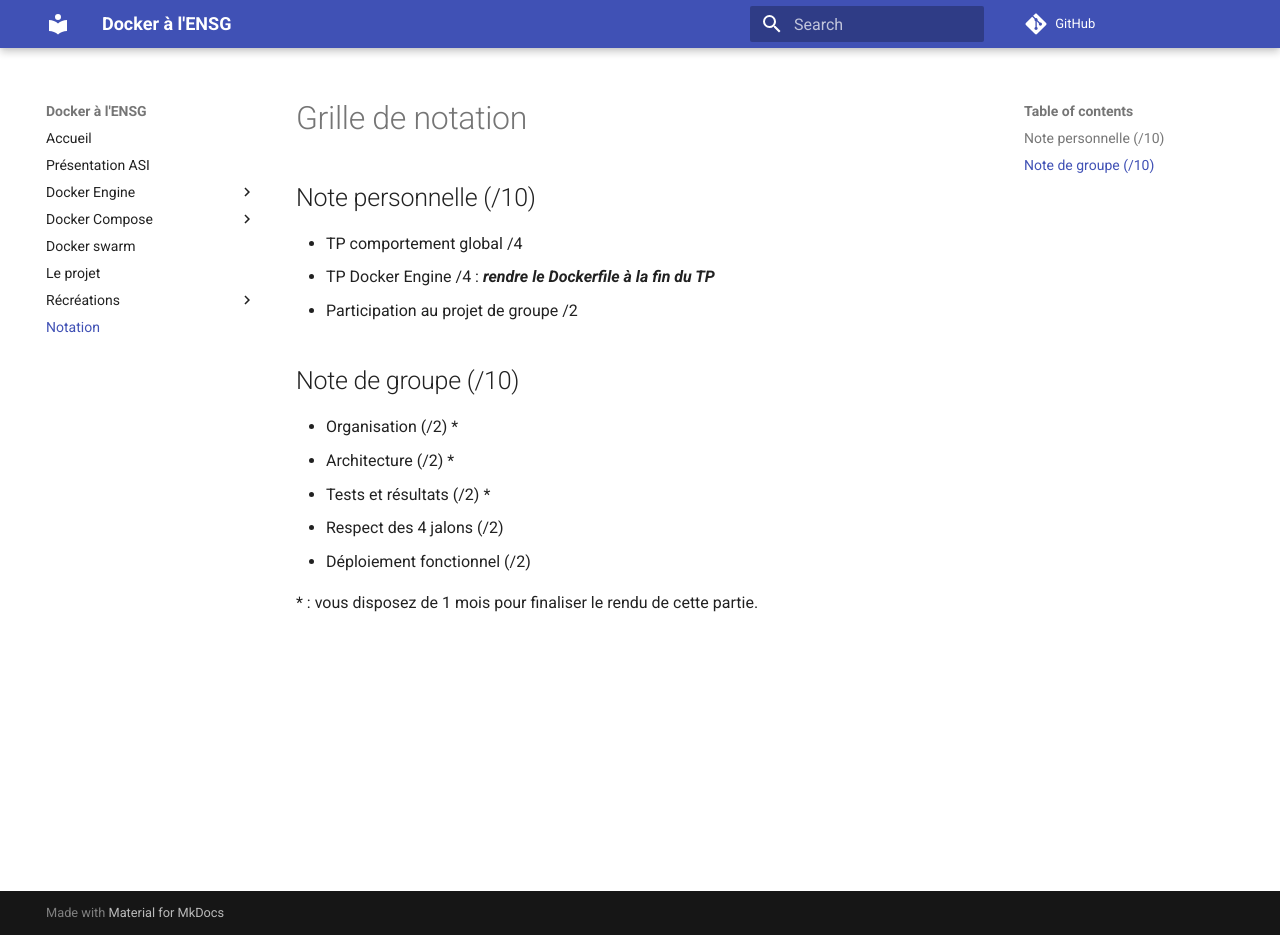
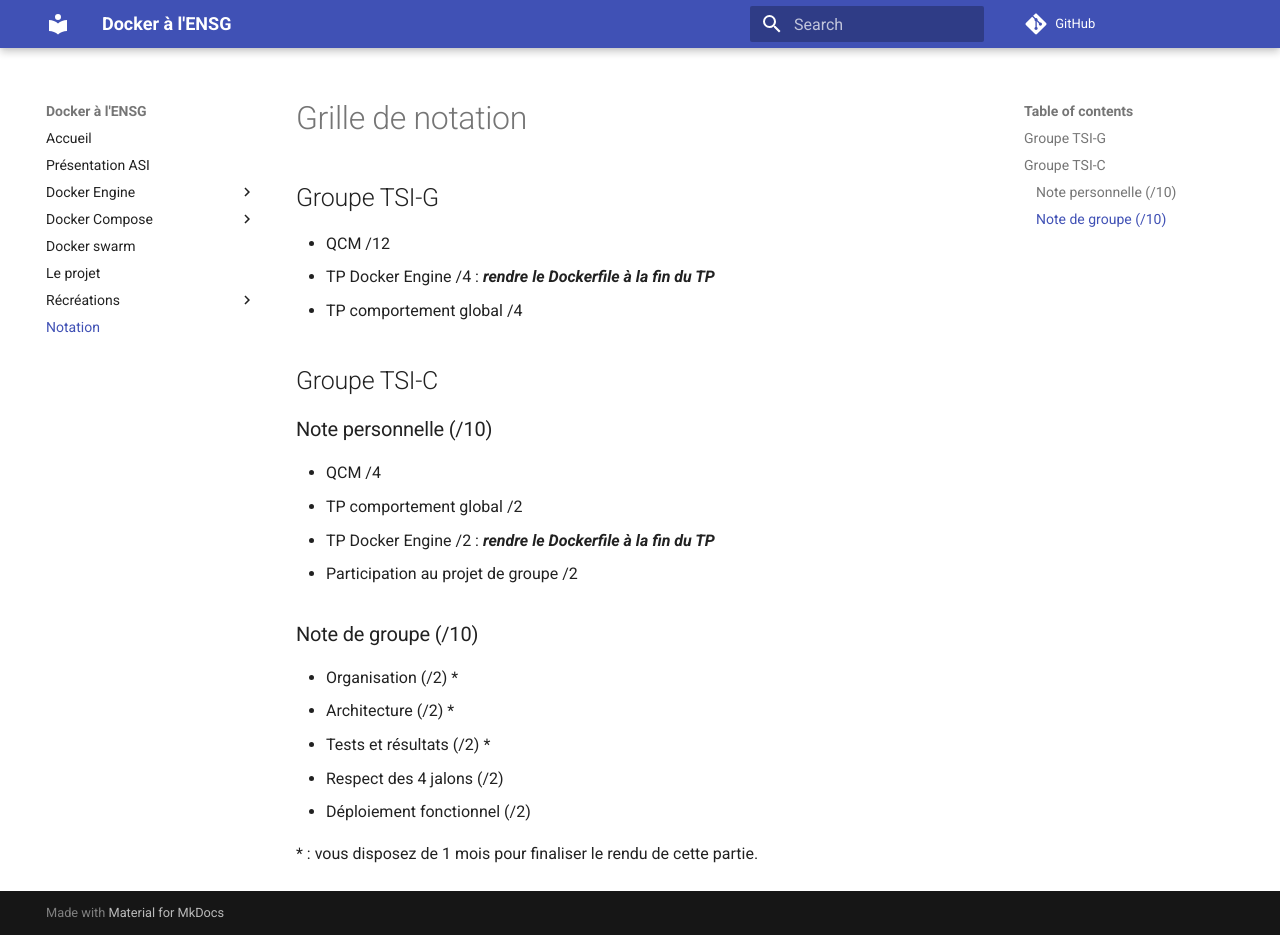
Before and after one commit to tcoupin/tp-docker-ensg, an MkDocs documentation site: the page built from docs/notation.md, in a window 1280 px wide and 935 px high. Built offline with MkDocs 1.6.1 and Material for MkDocs 9.7.7, drawn with Linux system fonts in a browser that asks for light colours; comment, search, counter and statistics services are not loaded; old or Windows-style settings are respelled for this version of MkDocs.

Commit message:
Notation

```diff
--- a/docs/notation.md
+++ b/docs/notation.md
@@ -1,12 +1,21 @@
 # Grille de notation
 
-## Note personnelle (/10)
+## Groupe TSI-G
 
+- QCM /12
+- TP Docker Engine /4 : ***rendre le Dockerfile à la fin du TP***
 - TP comportement global /4
-- TP Docker Engine /4 : ***rendre le Dockerfile à la fin du TP***
+
+## Groupe TSI-C
+
+### Note personnelle (/10)
+
+- QCM /4
+- TP comportement global /2
+- TP Docker Engine /2 : ***rendre le Dockerfile à la fin du TP***
 - Participation au projet de groupe /2
 
-## Note de groupe (/10)
+### Note de groupe (/10)
 
 - Organisation (/2) *
 - Architecture (/2) *
```
Also changed, not shown: 1 other file.
